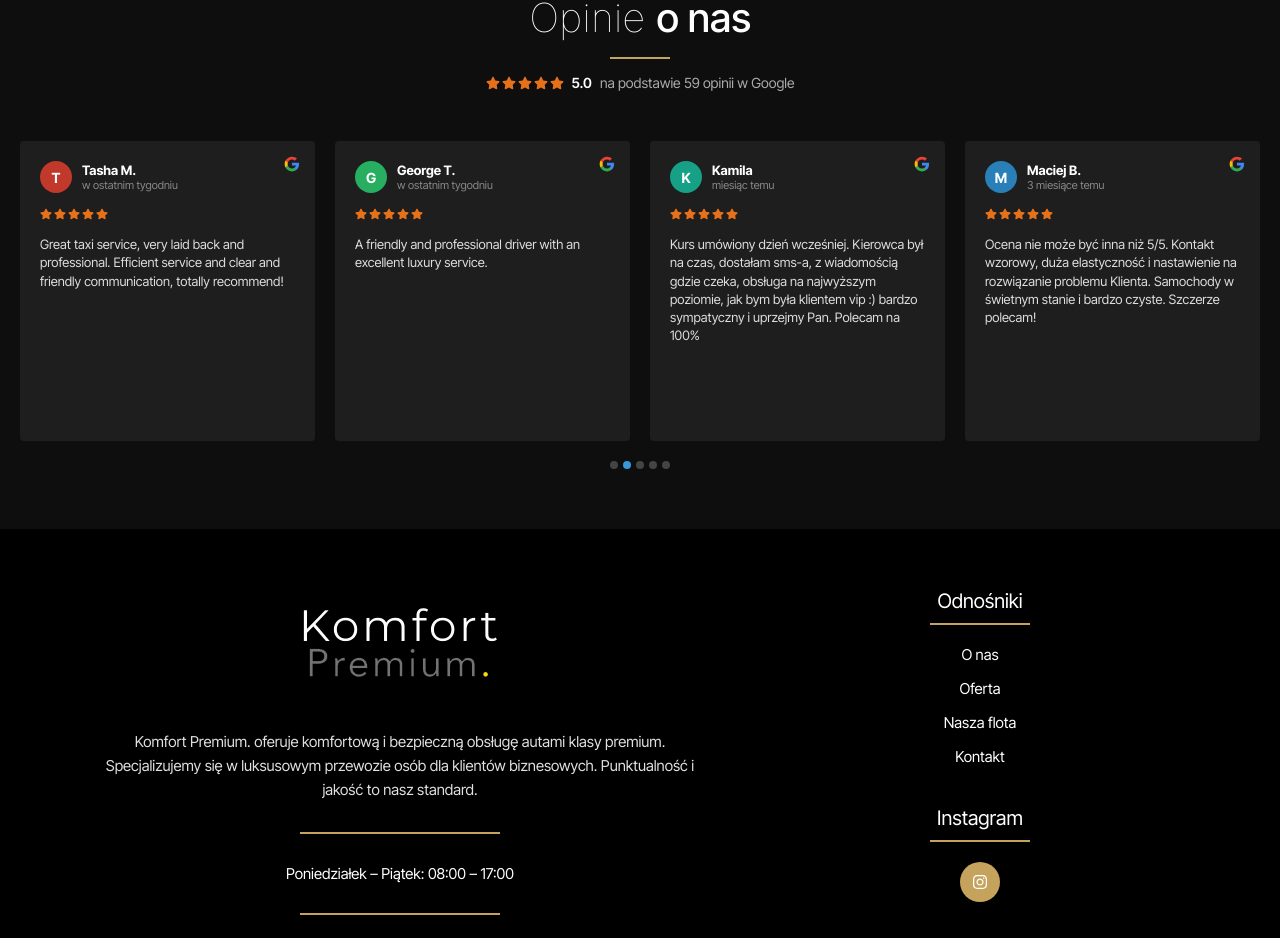
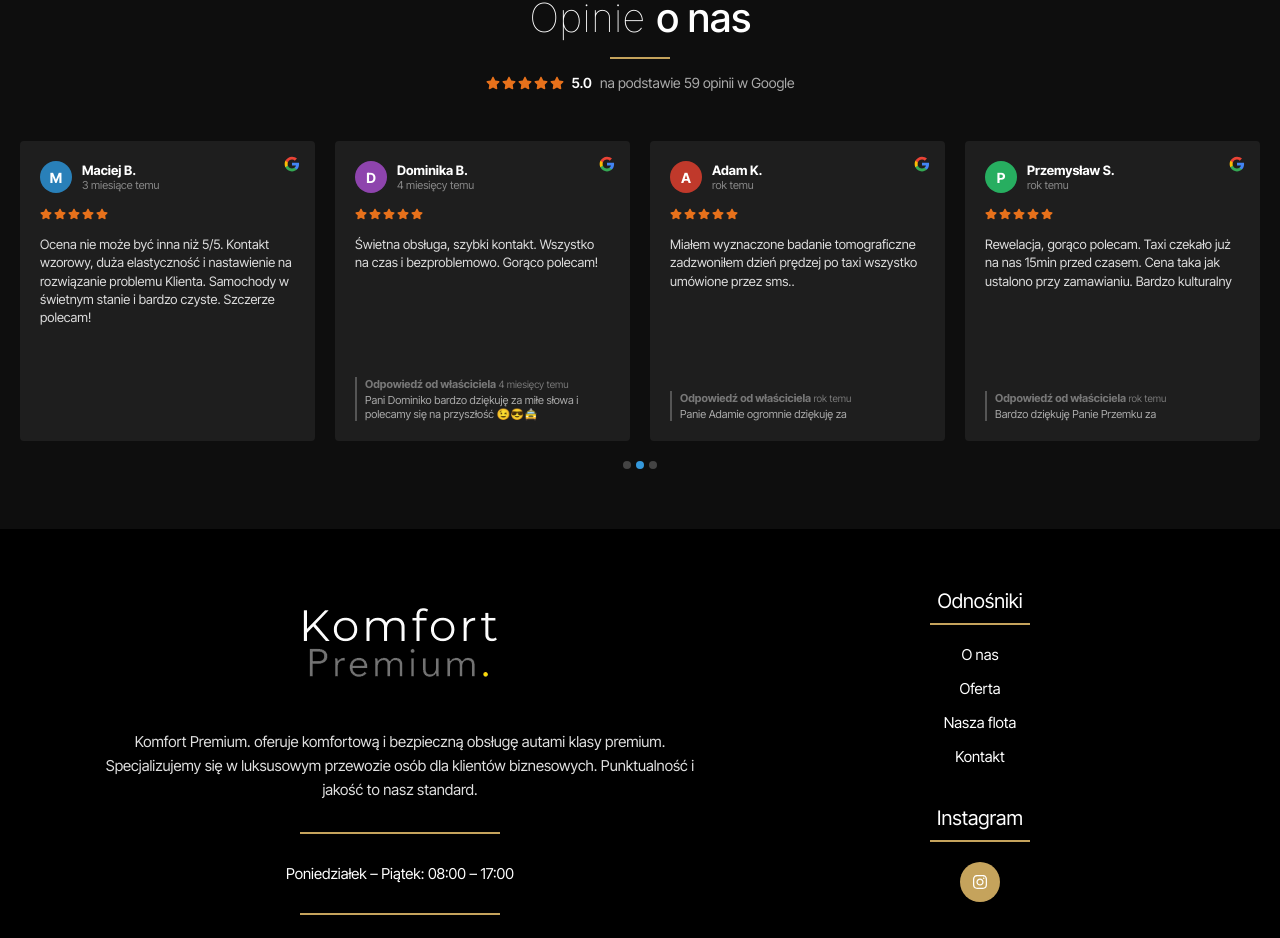
Before and after one commit to PositivWarrior/komfort_premium_v2, a Next.js app in the folder premium-next/: page / in a window 1280 px wide. Shown: the part 7805-8743 px from the top of the page. Built offline with nearby package versions, Linux system fonts and the light colour scheme.

Commit message:
feat: enhance Reviews component with fallback reviews and improved slide functionality

```diff
--- a/premium-next/src/components/Reviews.jsx
+++ b/premium-next/src/components/Reviews.jsx
@@ -51,18 +51,66 @@ const FALLBACK_REVIEWS = [
     color: "#16a085",
     rating: 5,
   },
+  {
+    name: "Justyna D.",
+    time: "11 miesięcy temu",
+    text: "Bardzo bardzo polecam! Grupa zaopiekowana zdalnie z imprezy firmowej, byłam pod telefonem i spodziewałam się komplikacji zupełnie niepotrzebnie, bo wszystko zadziało się profesjonalnie. Dziękuję bardzo!",
+    reply: "Pani Justyno dziękujemy za miłe słowo 👍😎🚕",
+    initial: "J",
+    color: "#e67e22",
+    rating: 5,
+  },
+  {
+    name: "Kuba K.",
+    time: "10 miesięcy temu",
+    text: "Pełen profesjonalizm. Super człowiek z humorem. Nigdy nie zostałem tak dobrze obsłużony. Perfekto!",
+    reply: "Panie Jakubie wielkie dzięki. Staramy się dalej 😉😎🚖",
+    initial: "K",
+    color: "#2980b9",
+    rating: 5,
+  },
 ];
 
-function pickReviews(data) {
-  const googleReviews = data?.reviews || [];
-  if (googleReviews.length > 0) {
-    return googleReviews.slice(0, 5);
+const SLIDE_COUNT = 3;
+
+function getGoogleReviews(data) {
+  const live = data?.reviews || [];
+  if (live.length > 0) {
+    return live.slice(0, 5);
   }
   const bundled = googleReviewsData?.reviews || [];
-  if (bundled.length > 0) {
-    return bundled.slice(0, 5);
+  return bundled.slice(0, 5);
+}
+
+function mergeReviews(data) {
+  const googleReviews = getGoogleReviews(data);
+  const seen = new Set(
+    googleReviews.map((review) => review.name.trim().toLowerCase())
+  );
+
+  const merged = [...googleReviews];
+
+  for (const fallbackReview of FALLBACK_REVIEWS) {
+    const key = fallbackReview.name.trim().toLowerCase();
+    if (!seen.has(key)) {
+      merged.push(fallbackReview);
+      seen.add(key);
+    }
   }
-  return FALLBACK_REVIEWS;
+
+  return merged.length > 0 ? merged : FALLBACK_REVIEWS;
+}
+
+function splitIntoSlides(reviews, slideCount = SLIDE_COUNT) {
+  if (reviews.length === 0) {
+    return Array.from({ length: slideCount }, () => []);
+  }
+
+  const chunkSize = Math.ceil(reviews.length / slideCount);
+
+  return Array.from({ length: slideCount }, (_, index) =>
+    reviews.slice(index * chunkSize, (index + 1) * chunkSize)
+  );
 }
 
 export default function Reviews() {
@@ -90,12 +138,13 @@ export default function Reviews() {
 
   const activeData = liveReviewsData ?? googleReviewsData;
 
-  const reviews = useMemo(() => pickReviews(activeData), [activeData]);
+  const reviews = useMemo(() => mergeReviews(activeData), [activeData]);
+  const slides = useMemo(() => splitIntoSlides(reviews), [reviews]);
 
   const overallRating = activeData?.overallRating || 5.0;
   const totalReviews = activeData?.totalReviews || 0;
 
-  const [startIndex, setStartIndex] = useState(0);
+  const [currentSlide, setCurrentSlide] = useState(0);
   const [isMobile, setIsMobile] = useState(false);
 
   useEffect(() => {
@@ -105,37 +154,32 @@ export default function Reviews() {
     return () => window.removeEventListener("resize", checkMobile);
   }, []);
 
-  const visibleCount = isMobile ? 1 : Math.min(reviews.length, 4);
-  const totalCount = reviews.length;
-  const canSlide = totalCount > visibleCount;
+  const visibleReviews = slides[currentSlide]?.length
+    ? slides[currentSlide]
+    : slides.find((slide) => slide.length > 0) || [];
+  const visibleCount = isMobile
+    ? visibleReviews.length
+    : Math.min(visibleReviews.length, 4);
+  const displayedReviews = visibleReviews.slice(0, visibleCount);
+  const canSlide = slides.filter((slide) => slide.length > 0).length > 1;
 
   const nextSlide = () => {
-    if (!canSlide) return;
-    setStartIndex((prev) => (prev + 1) % totalCount);
+    setCurrentSlide((prev) => (prev + 1) % SLIDE_COUNT);
   };
 
   const prevSlide = () => {
-    if (!canSlide) return;
-    setStartIndex((prev) => (prev - 1 + totalCount) % totalCount);
+    setCurrentSlide((prev) => (prev - 1 + SLIDE_COUNT) % SLIDE_COUNT);
   };
 
   useEffect(() => {
     if (!canSlide) return;
+
     const interval = setInterval(() => {
-      nextSlide();
+      setCurrentSlide((prev) => (prev + 1) % SLIDE_COUNT);
     }, 4000);
+
     return () => clearInterval(interval);
-  }, [canSlide]);
-
-  const getVisibleReviews = () => {
-    let items = [];
-    for (let i = 0; i < visibleCount; i++) {
-      items.push(reviews[(startIndex + i) % totalCount]);
-    }
-    return items;
-  };
-
-  const visibleReviews = getVisibleReviews();
+  }, [canSlide, reviews.length]);
 
   return (
     <section
@@ -218,9 +262,9 @@ export default function Reviews() {
               gap: "20px",
             }}
           >
-            {visibleReviews.map((review, index) => (
+            {displayedReviews.map((review, index) => (
               <div
-                key={`${review.name}-${startIndex}-${index}`}
+                key={`${review.name}-${currentSlide}-${index}`}
                 style={{
                   backgroundColor: "#1e1e1e",
                   padding: "20px",
@@ -364,15 +408,16 @@ export default function Reviews() {
                 gap: "5px",
               }}
             >
-              {reviews.map((_, i) => (
+              {slides.map((slide, i) => (
                 <div
                   key={i}
-                  onClick={() => setStartIndex(i)}
+                  onClick={() => setCurrentSlide(i)}
                   style={{
                     width: "8px",
                     height: "8px",
                     borderRadius: "50%",
-                    backgroundColor: i === startIndex ? "#3498db" : "#444",
+                    backgroundColor: i === currentSlide ? "#3498db" : "#444",
+                    opacity: slide.length > 0 ? 1 : 0.35,
                     cursor: "pointer",
                     transition: "background-color 0.3s ease",
                   }}
```
